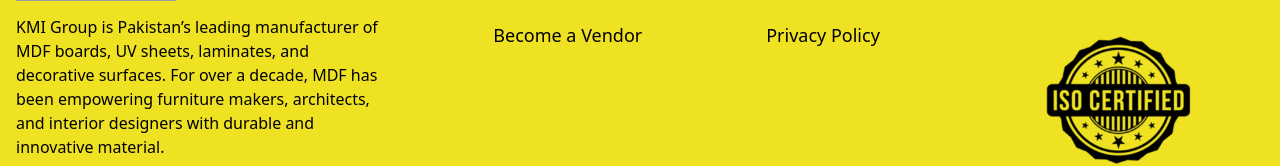
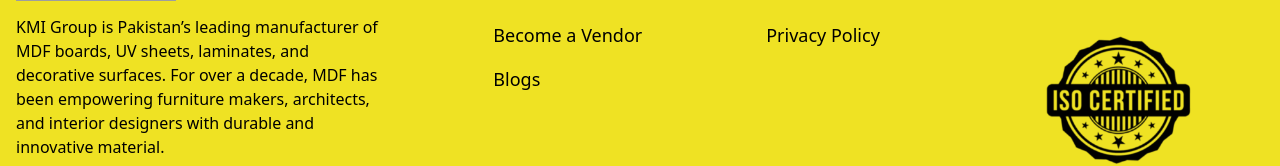
Before and after one commit to Muhammad-Awais-Lala/ranksol-ai-studio, a React (Vite) app: page / in a window 1280 px wide. Shown: the part 1075-1241 px from the top of the page. Built offline with nearby package versions, Linux system fonts and the light colour scheme; no server answers; sample sign-in values are in the browser's storage; grey boxes are pictures that could not be loaded.

Commit message:
footer blog link add

```diff
--- a/src/components/Footer.tsx
+++ b/src/components/Footer.tsx
@@ -40,6 +40,8 @@ const Footer = () => {
                                         className="text-black text-lg hover:text-black transition">All Products</a></li>
                                     <li><a href="https://kmigroups.com/contact"
                                         className="text-black text-lg hover:text-black transition">Become a Vendor</a></li>
+                                    <li><a href="https://kmigroups.com/blogs"
+                                        className="text-black text-lg hover:text-black transition">Blogs</a></li>
                                 </ul>
                             </div>
                             {/* Company */}
```
